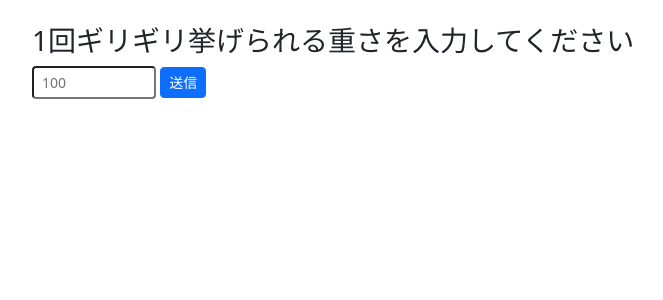
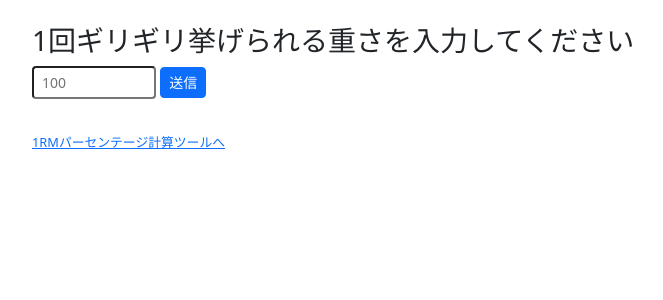
Before and after one commit to howanpin/test_web_app, a Django app: template testApp1/templates/hps_program.html in a window 1280 px wide. Shown: the part 134-434 px from the top of the page, without its empty margins (50-713 px from the left). Run offline with Django 3.2, Linux system fonts and the light colour scheme; the template is opened without the code that fills it, so the values that code supplies are empty; some libraries are stand-ins or nearby versions.

Commit message:
[フロント改修]簡易的な相互リンク作成

```diff
--- a/testApp1/static/css/hps_program.css
+++ b/testApp1/static/css/hps_program.css
@@ -20,6 +20,10 @@ html {
     text-decoration-style: double;
 }
 
+.link-guide{
+    font-size:0.8rem;
+}
+
 /* スマホサイズ以下の設定 */
 @media(max-width:767px){
     .title {
--- a/testApp1/static/css/one_rm_max.css
+++ b/testApp1/static/css/one_rm_max.css
@@ -4,6 +4,10 @@ html {
 
 .form-guide {
     word-break: keep-all;
+}
+
+.link-guide{
+    font-size:0.8rem;
 }
 
 /* スマホサイズ以下の設定 */
--- a/testApp1/templates/hps_program.html
+++ b/testApp1/templates/hps_program.html
@@ -132,6 +132,9 @@
         </div>
       {% endif %}
       </div>
+      <div class="link-guide mt-2 mb-3">
+        <a href="{% url 'one_rm_max' %}">1RMパーセンテージ計算ツールへ</a>
+      </div>
     </div>
   </div>
   <div class="footer">
--- a/testApp1/templates/one_rm_max.html
+++ b/testApp1/templates/one_rm_max.html
@@ -53,6 +53,9 @@
           </div>
         </div>
       {% endif %}
+        <div class="link-guide">
+          <a href="{% url 'hps_program' %}">HPSトレーニングプログラム自動組み立てツールへ</a>
+        </div>
       </div>
     </div>
   </div>
```
